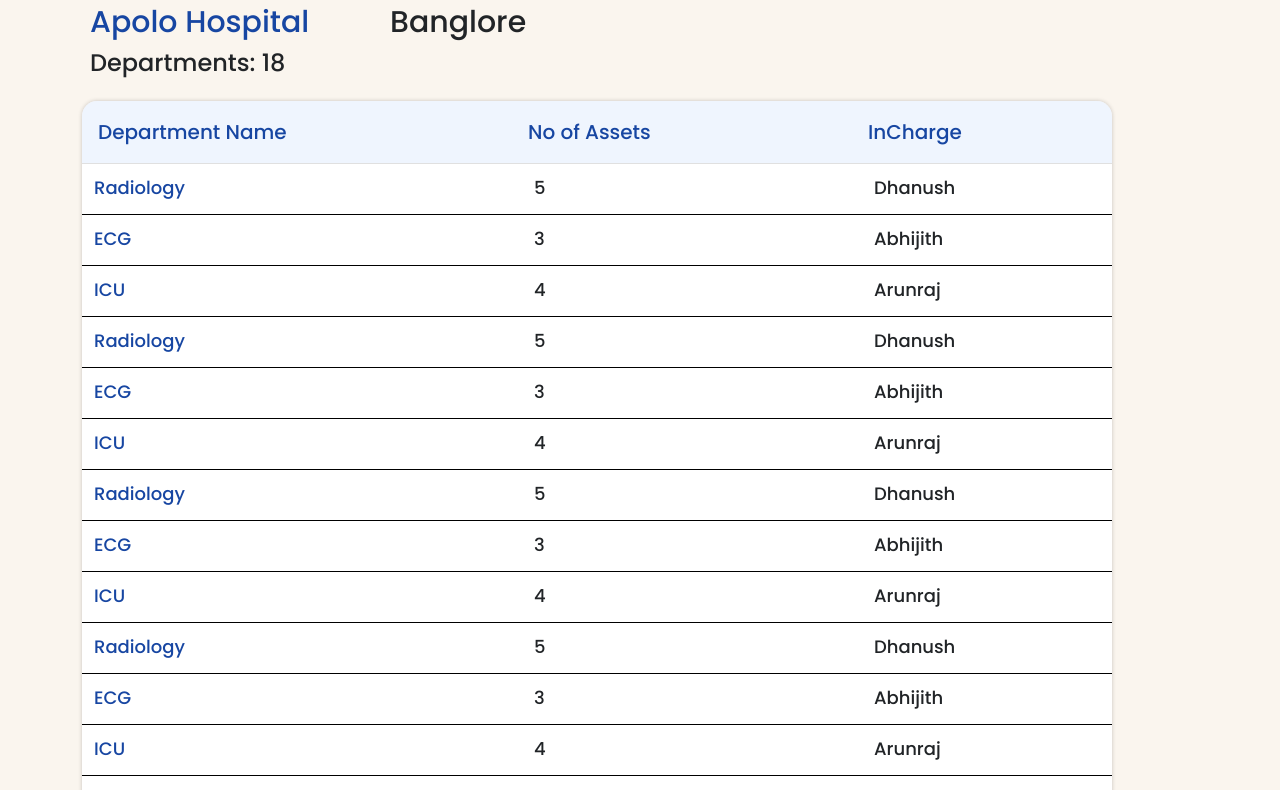
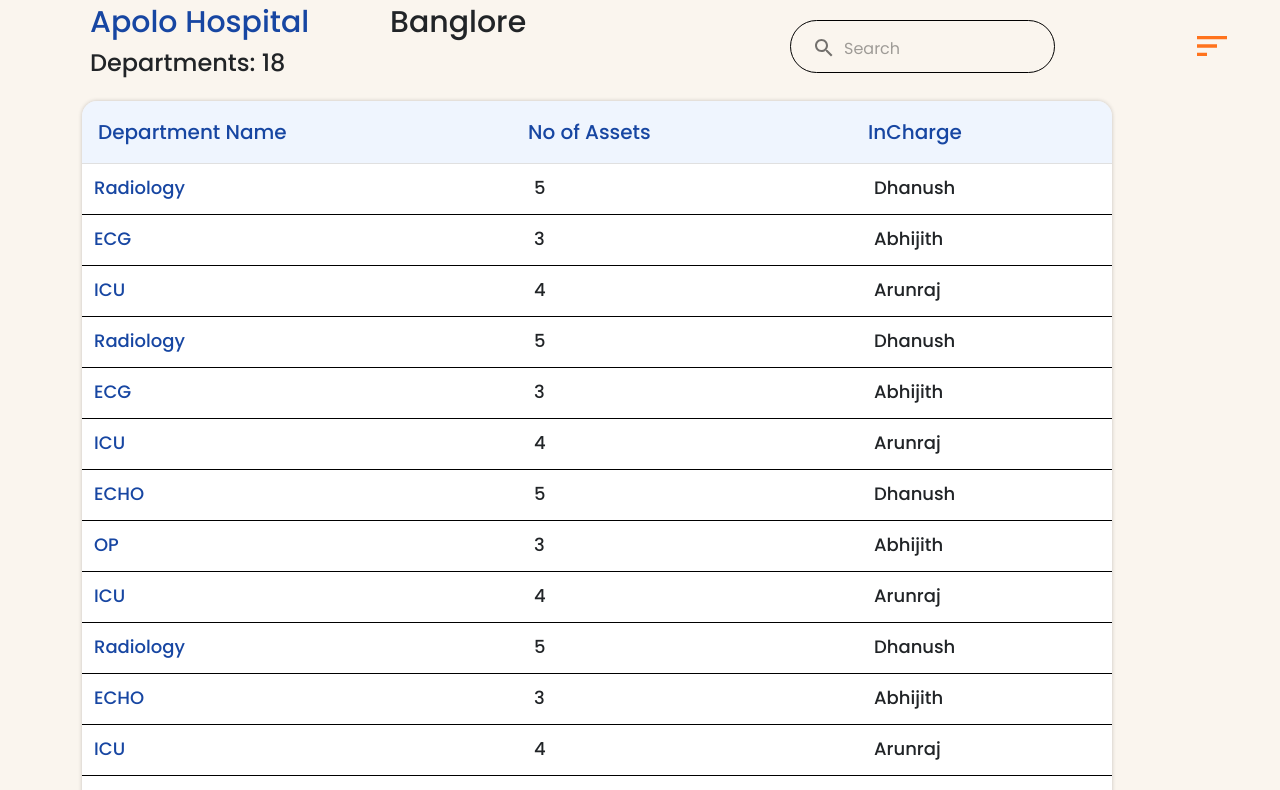
Before and after one commit to RangnathSM/Hospital-Data, a React (Create React App) app: page /departments in a window 1280 px wide. Shown: the top 790 px of the page. Built offline with nearby package versions, Linux system fonts and the light colour scheme; a web font is replaced by a local one.

Commit message:
initial commit

```diff
--- a/src/Components/Departments.jsx
+++ b/src/Components/Departments.jsx
@@ -1,13 +1,42 @@
+import React, { useState } from 'react';
 import {Box, Typography } from "@mui/material";
-import {  Table, TableHead, TableRow, TableBody, TableCell,  } from '@mui/material';
+import { TextField, Table, TableHead, TableRow, TableBody, TableCell, Menu, MenuItem,   } from '@mui/material';
 import TableContainer from '@mui/material/TableContainer';
+import InputAdornment from '@mui/material/InputAdornment';
+import IconButton from '@mui/material/IconButton';
+import SearchIcon from '@mui/icons-material/Search'
+import SortIcon from '@mui/icons-material/Sort'
 const Departments = () => {
+
+    const [searchQuery, setSearchQuery] = useState('');
+    const [anchorElSort, setAnchorElSort] = useState(null);
+    const [sortOption, setSortOption] = useState('');
+
+    const handleSearchChange = (event) => {
+        setSearchQuery(event.target.value);
+      };
+
+      const handleSortClick = (event) => {
+        setAnchorElSort(event.currentTarget);
+      };
+
+      const handleSortClose = () => {
+        setAnchorElSort(null);
+      };
+
+
+      let handleSortOptionSelect = (option) => {
+        setSortOption(option);
+        setAnchorElSort(null);
+      };
+
 
 
        const DepartmentsData = {
-        Hospital:'Apolo Hospital',
-        City:'Banglore',
-        Departments : [
+
+            Hospital:'Apolo Hospital',
+            City:'Banglore',
+            Departments : [
             {
               Dept:'Radiology',
               Asset:['Smart PFT_USB', 'USB', 'ECG Monitor', 'PFT', 'USB-PFT'],
@@ -39,12 +68,12 @@
               InCharge:'Arunraj',
             },
             {
-                Dept:'Radiology',
+                Dept:'ECHO',
                 Asset:['Smart PFT_USB', 'USB', 'ECG Monitor', 'PFT', 'USB-PFT'],
                 InCharge:'Dhanush',
-              },
+            },
               {
-                Dept:'ECG',
+                Dept:'OP',
                 Asset:['Smart PFT_USB', 'ECG Monitor', 'USB-PFT'],
                 InCharge:'Abhijith',
               },
@@ -59,7 +88,7 @@
                 InCharge:'Dhanush',
               },
               {
-                Dept:'ECG',
+                Dept:'ECHO',
                 Asset:['Smart PFT_USB', 'ECG Monitor', 'USB-PFT'],
                 InCharge:'Abhijith',
               },
@@ -69,7 +98,7 @@
                 InCharge:'Arunraj',
               },
               {
-              Dept:'Radiology',
+              Dept:'OP',
               Asset:['Smart PFT_USB', 'USB', 'ECG Monitor', 'PFT', 'USB-PFT'],
               InCharge:'Dhanush',
             },
@@ -79,7 +108,7 @@
               InCharge:'Abhijith',
             },
             {
-              Dept:'ICU',
+              Dept:'OP',
               Asset:['Smart PFT_USB', 'ECG Monitor', 'PFT', 'USB-PFT'],
               InCharge:'Arunraj',
             },
@@ -94,17 +123,36 @@
               InCharge:'Abhijith',
             },
             {
-              Dept:'ICU',
+              Dept:'ECHO',
               Asset:['Smart PFT_USB', 'ECG Monitor', 'PFT', 'USB-PFT'],
               InCharge:'Arunraj',
             },
-        ]
+        ],
+
+ }
+
+      const DepartmentDetails = () => {
+        let filteredData = [...DepartmentsData.Departments];
+
+        if (sortOption === 'aToZ') {
+         filteredData.sort((a, b) => a.Dept.localeCompare(b.Dept));
+       } else if (sortOption === 'zToA') {
+         filteredData.sort((a, b) => b.Dept.localeCompare(a.Dept));
        }
+       return filteredData;
+      }
+
+
+       const filteredDepartments = DepartmentDetails().filter((request) =>
+       request.Dept.toLowerCase().includes(searchQuery.toLowerCase())
+     );
+
 
 
     return (
         <Box minWidth='100%' minHeight='100%' sx={{background:'#FAF5EE'}}>
-            <Box marginLeft={{xl:'250px', lg:'90px', md:'0px'}}>
+            <Box display={{xl:'flex', lg:'flex', md:'flex',sm:'block', xs:'block'}} marginLeft={{xl:'250px', lg:'90px', md:'0px'}}>
+            <Box>
             <Box display={'flex'} width={{xl:'600px', lg:'600px', md:'600px', sm:'550px', xs:'460px'}}>
             <Typography sx={{fontSize:'30px', fontWeight:'500', color:'#1746A2', width:'300px'}}>{DepartmentsData.Hospital}</Typography>
             <Typography sx={{fontSize:'30px', fontWeight:'500',color:'#212427'}}>{DepartmentsData.City}</Typography>
@@ -112,6 +160,24 @@
             <Box>
                 <Typography sx={{fontSize:'24px', fontWeight:'500', color:'#212427',width:{xl:'600px', lg:'600px', md:'600px', sm:'550px', xs:'460px' }}}>Departments: {DepartmentsData.Departments.length}</Typography>
             </Box>
+            </Box>
+           <Box marginTop='20px' marginLeft={{xl:'100px', lg:'100px', md:'-50px',sm:'-0px'}} display='flex'>
+           <Box >
+                <TextField value={searchQuery} onChange={handleSearchChange} InputProps={{startAdornment: (<InputAdornment><IconButton><SearchIcon /></IconButton></InputAdornment>)}} placeholder='Search' sx={{  "& fieldset": { borderRadius:'36px',border: "1px solid black", height:'56px', maxWidth:'247px' } }}></TextField>
+                </Box>
+                <Box  display='flex' marginTop='-10px'>
+                <IconButton onClick={handleSortClick} type='button'><SortIcon sx={{width:'60px', height:'40px', color:'#FF731D'}}></SortIcon></IconButton>
+                <Menu
+                    anchorEl={anchorElSort}
+                    open={Boolean(anchorElSort)}
+                    onClose={handleSortClose}
+
+                >
+                   <MenuItem  onClick={() => handleSortOptionSelect('aToZ')} sx={{color: sortOption === 'aToZ' ? '#FF731D' : '#212427', fontSize:'16px', fontWeight:'500'}}>A-Z</MenuItem>
+                   <MenuItem  onClick={() => handleSortOptionSelect('zToA')} sx={{color: sortOption === 'zToA' ? '#FF731D' : '#212427', fontSize:'16px', fontWeight:'500'}}>Z-A</MenuItem>
+                </Menu>
+             </Box>
+           </Box>
             </Box>
 
             <Box maxWidth='1030px' minHeight='100%' sx={{boxShadow : "0px 0px 4px 0px #00000033", border: "0px solid #1746A280", borderRadius:'15px', marginTop:{xl:'20px', lg:'20px', md:'20px', sm:'20px', xs:'20px'}, marginLeft:{xl:'250px', lg:'82px', md:'0px'}}} >
@@ -129,7 +195,7 @@
                     </TableRow>
                     </TableHead>
                     <TableBody >
-                    {DepartmentsData.Departments.map((request, index) => (
+                    {filteredDepartments.map((request, index) => (
                         <TableRow display="flex"  key={index}>
                         <TableCell maxWidth='1030px' sx={{background:'white',borderColor:'black', padding:'10px'}}>
                         <Box display='flex' width='1030px'>
--- a/src/Components/NotRequired.jsx
+++ b/src/Components/NotRequired.jsx
@@ -16,7 +16,6 @@
     const [anchorElFilter, setAnchorElFilter] = useState(null);
     const [sortOption, setSortOption] = useState('');
     const [filterDepartments, setFilterDepartments] = useState([]);
-    const [filterIncident, setFilterIncident] = useState([]);
 
     const handleSearchChange = (event) => {
       setSearchQuery(event.target.value);
@@ -55,15 +54,6 @@
       }
     };
 
-    const handleIncidentCheckboxChange = (event) => {
-      const { value, checked } = event.target;
-
-      if (checked) {
-        setFilterIncident([...filterIncident, value]);
-      } else {
-        setFilterIncident(filterIncident.filter((incident) => incident !== value));
-      }
-    };
 
     const getCalibrated = ()=> {
         const calibrated = [
@@ -227,9 +217,6 @@
       if (filterDepartments.length > 0) {
         filteredData = filteredData.filter((request) => filterDepartments.includes(request.Dept));
       }
-      if (filterIncident.length > 0) {
-        filteredData = filteredData.filter((request) => filterIncident.includes(request.Active));
-      }
        if (sortOption === 'aToZ') {
         filteredData.sort((a, b) => a.Asset.localeCompare(b.Asset));
       } else if (sortOption === 'zToA') {
@@ -288,17 +275,6 @@
                       label={<Typography style={{color:'#212427', fontSize:'14px', fontWeight:'500'}}>ICU</Typography>}
                     />
                  </MenuItem>
-                 <Typography sx={{color:'#1746A2', fontSize:'18px', fontWeight:'500', marginLeft:'18px'}}>Required?</Typography>
-                  <MenuItem>
-                 <FormControlLabel
-                      control={<Checkbox sx={{color:'#212427', '&.Mui-checked': {color: '#FF731D'}}} checked={filterIncident.includes('Required')} onChange={handleIncidentCheckboxChange} value="Required" />}
-                      label={<Typography style={{color:'#212427', fontSize:'14px', fontWeight:'500'}}>Required</Typography>}
-                    />
-                  <FormControlLabel
-                      control={<Checkbox sx={{color:'#212427', '&.Mui-checked': {color: '#FF731D'}}} checked={filterIncident.includes('Not Required')} onChange={handleIncidentCheckboxChange} value="Not Required" />}
-                      label={<Typography style={{color:'#212427', fontSize:'14px', fontWeight:'500'}}>Not Required</Typography>}
-                    />
-                  </MenuItem>
                 </Menu>
                 </Box>
                 </Box>
```
